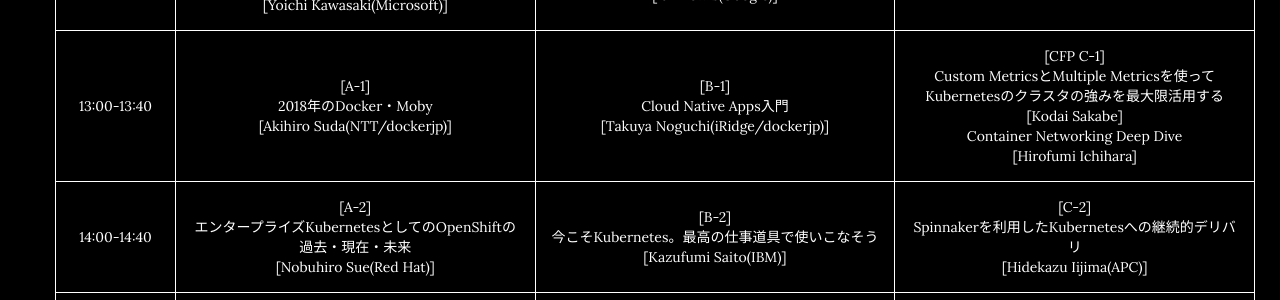
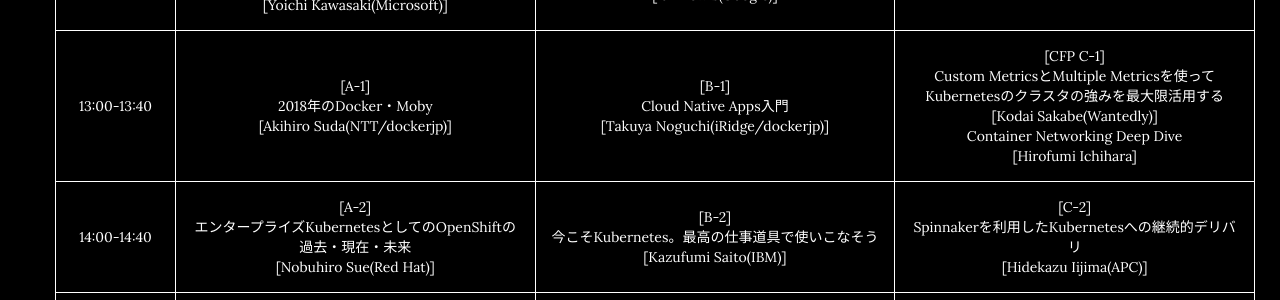
Before and after one commit to containerdays/v18.04, a Jekyll site: the page built from docs/index.html, in a window 1280 px wide and 900 px high, scrolled down 2753 px. Shown: the part 153-453 px from the top of the window. Built offline with Jekyll 4.4.1, drawn with Linux system fonts in a browser that asks for light colours.

Commit message:
Add Affiliation

```diff
--- a/docs/_includes/program.html
+++ b/docs/_includes/program.html
@@ -28,7 +28,7 @@
                           <td>13:00-13:40</td>
                           <td>[A-1]<br>2018年のDocker・Moby<br>[Akihiro Suda(NTT/dockerjp)]</td>
                           <td>[B-1]<br>Cloud Native Apps入門<br>[Takuya Noguchi(iRidge/dockerjp)]</td>
-                          <td>[CFP C-1]<br>Custom MetricsとMultiple Metricsを使ってKubernetesのクラスタの強みを最大限活用する<br>[Kodai Sakabe]<br>Container Networking Deep Dive<br>[Hirofumi Ichihara]</td>
+                          <td>[CFP C-1]<br>Custom MetricsとMultiple Metricsを使ってKubernetesのクラスタの強みを最大限活用する<br>[Kodai Sakabe(Wantedly)]<br>Container Networking Deep Dive<br>[Hirofumi Ichihara]</td>
                         </tr>
                         <tr>
                           <td>14:00-14:40</td>
```
